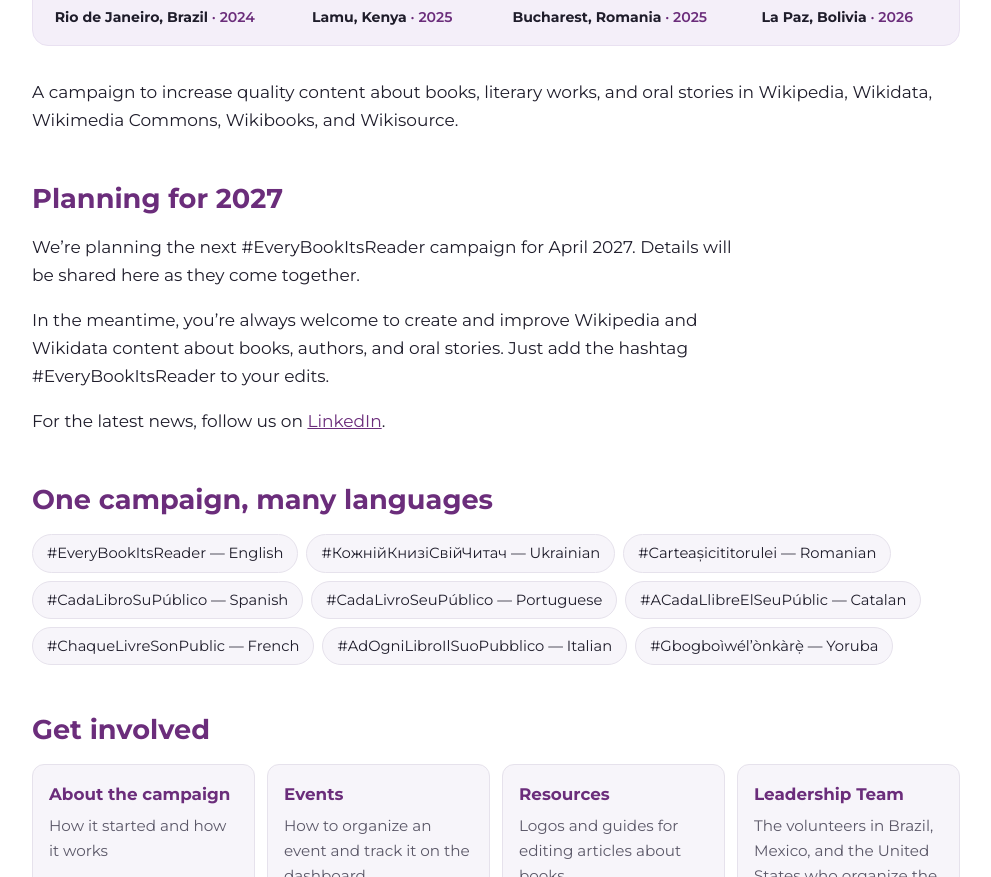
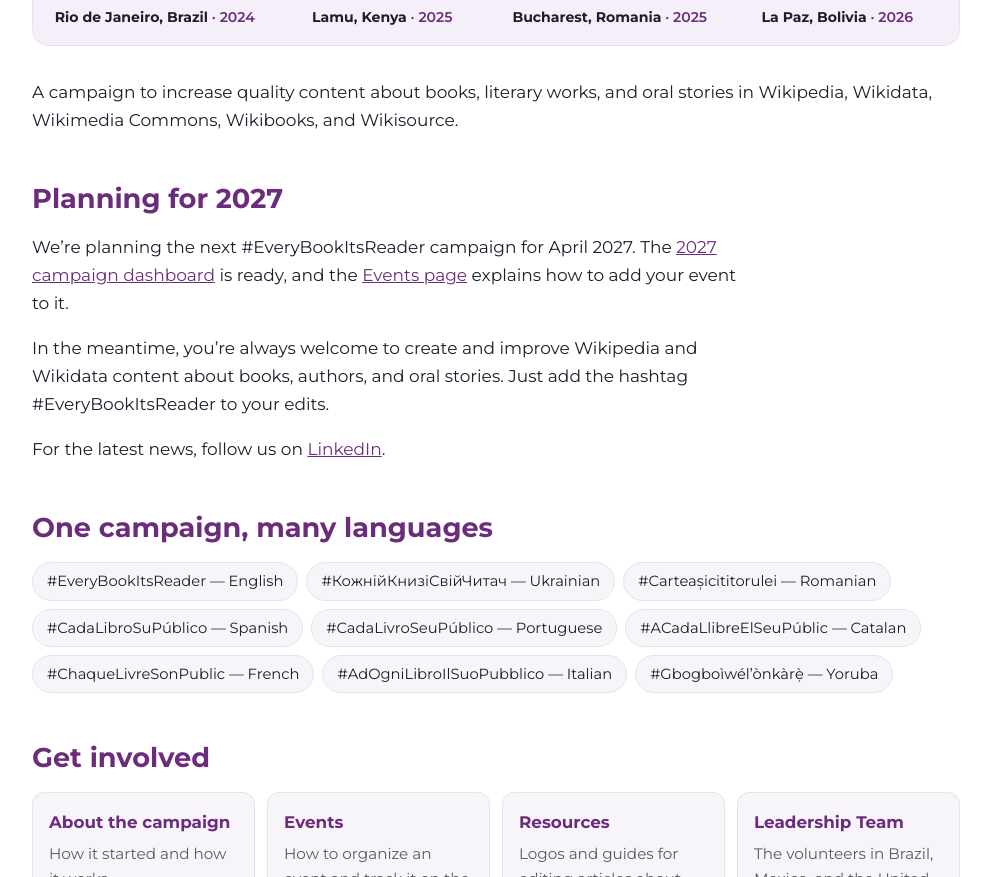
Before and after one commit to ELEMBridges/everybookitsreader, a Jekyll site: the page built from pages/en/index.md, in a window 1280 px wide and 900 px high, scrolled down 330 px, cut to the strip 23-900 px from the top of the window. Shown: the whole strip, without its empty margins (144-1135 px from the left). Built offline with Jekyll 4.4.1, drawn with Linux system fonts in a browser that asks for light colours.

Commit message:
Link the 2027 campaign from the homepage

```diff
--- a/pages/en/index.md
+++ b/pages/en/index.md
@@ -10,7 +10,7 @@ A campaign to increase quality content about books, literary works, and oral sto
 
 ## Planning for 2027
 
-We're planning the next #EveryBookItsReader campaign for April 2027. Details will be shared here as they come together.
+We're planning the next #EveryBookItsReader campaign for April 2027. The [2027 campaign dashboard](https://outreachdashboard.wmflabs.org/campaigns/everybookitsreader_2027/overview) is ready, and the [Events page](/events/) explains how to add your event to it.
 
 In the meantime, you're always welcome to create and improve Wikipedia and Wikidata content about books, authors, and oral stories. Just add the hashtag #EveryBookItsReader to your edits.
 
```
